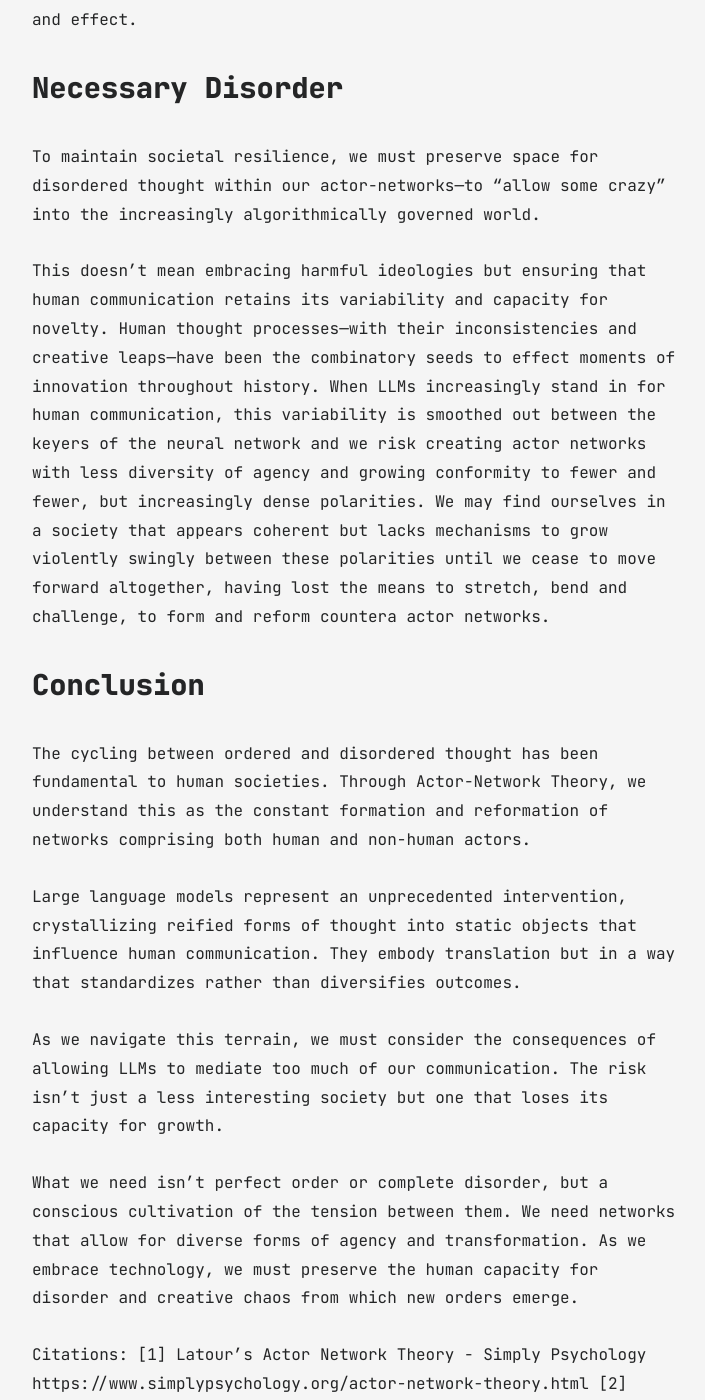
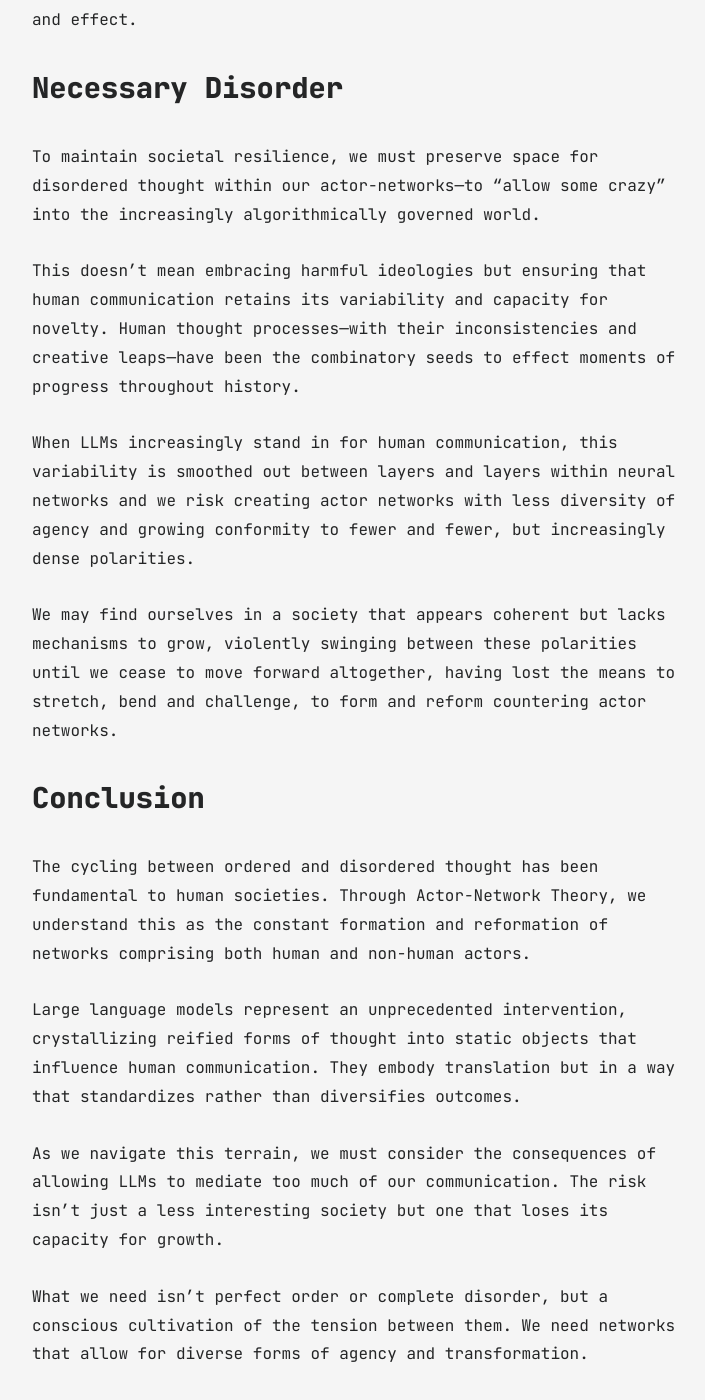
Before and after one commit to dr-robert-li/jekyll-blog, a Jekyll site: the page built from all_collections/_posts/2025-03-26-ANT-and-LLMs.md, in a window 1280 px wide and 1400 px high, scrolled down 11196 px. Shown: the whole window, without its empty margins (283-988 px from the left). Built offline with Jekyll 4.4.1, drawn with Linux system fonts in a browser that asks for light colours; some of the changed text lies outside the part shown.

Commit message:
ANT and LLMs article

```diff
--- a/all_collections/_posts/2025-03-26-ANT-and-LLMs.md
+++ b/all_collections/_posts/2025-03-26-ANT-and-LLMs.md
@@ -130,7 +130,11 @@ The consequences extend beyond communication. If the actants circulating within
 
 To maintain societal resilience, we must preserve space for disordered thought within our actor-networks—to "allow some crazy" into the increasingly algorithmically governed world.
 
-This doesn't mean embracing harmful ideologies but ensuring that human communication retains its variability and capacity for novelty. Human thought processes—with their inconsistencies and creative leaps—have been the combinatory seeds to effect moments of innovation throughout history. When LLMs increasingly stand in for human communication, this variability is smoothed out between the keyers of the neural network and we risk creating actor networks with less diversity of agency and growing conformity to fewer and fewer, but increasingly dense polarities. We may find ourselves in a society that appears coherent but lacks mechanisms to grow violently swingly between these polarities until we cease to move forward altogether, having lost the means to stretch, bend and challenge, to form and reform countera actor networks.
+This doesn't mean embracing harmful ideologies but ensuring that human communication retains its variability and capacity for novelty. Human thought processes—with their inconsistencies and creative leaps—have been the combinatory seeds to effect moments of progress throughout history.
+
+When LLMs increasingly stand in for human communication, this variability is smoothed out between layers and layers within neural networks and we risk creating actor networks with less diversity of agency and growing conformity to fewer and fewer, but increasingly dense polarities.
+
+We may find ourselves in a society that appears coherent but lacks mechanisms to grow, violently swinging between these polarities until we cease to move forward altogether, having lost the means to stretch, bend and challenge, to form and reform countering actor networks.
 
 ## Conclusion
 
@@ -140,7 +144,9 @@ Large language models represent an unprecedented intervention, crystallizing rei
 
 As we navigate this terrain, we must consider the consequences of allowing LLMs to mediate too much of our communication. The risk isn't just a less interesting society but one that loses its capacity for growth.
 
-What we need isn't perfect order or complete disorder, but a conscious cultivation of the tension between them. We need networks that allow for diverse forms of agency and transformation. As we embrace technology, we must preserve the human capacity for disorder and creative chaos from which new orders emerge.
+What we need isn't perfect order or complete disorder, but a conscious cultivation of the tension between them. We need networks that allow for diverse forms of agency and transformation.
+
+*It is from this chaotic soup that newness emerges.*
 
 Citations:
 [1] Latour's Actor Network Theory - Simply Psychology https://www.simplypsychology.org/actor-network-theory.html
```
